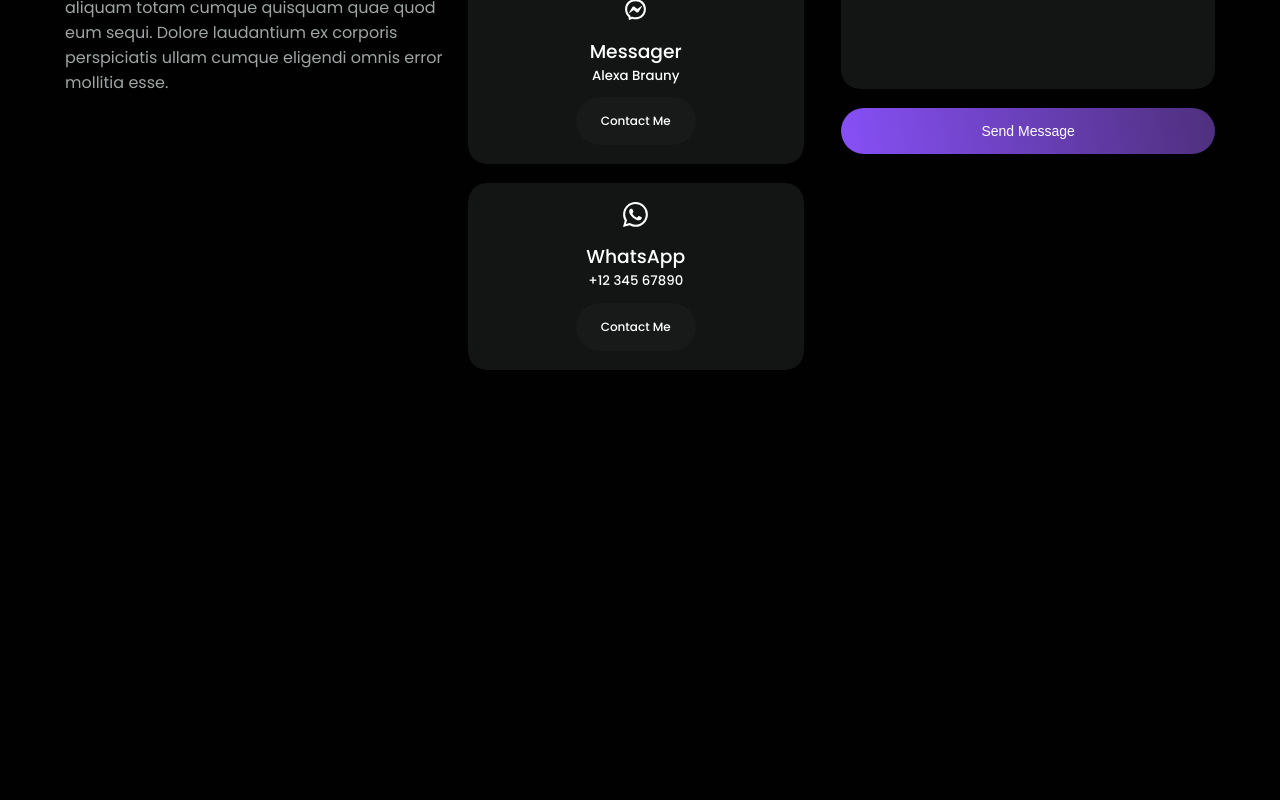
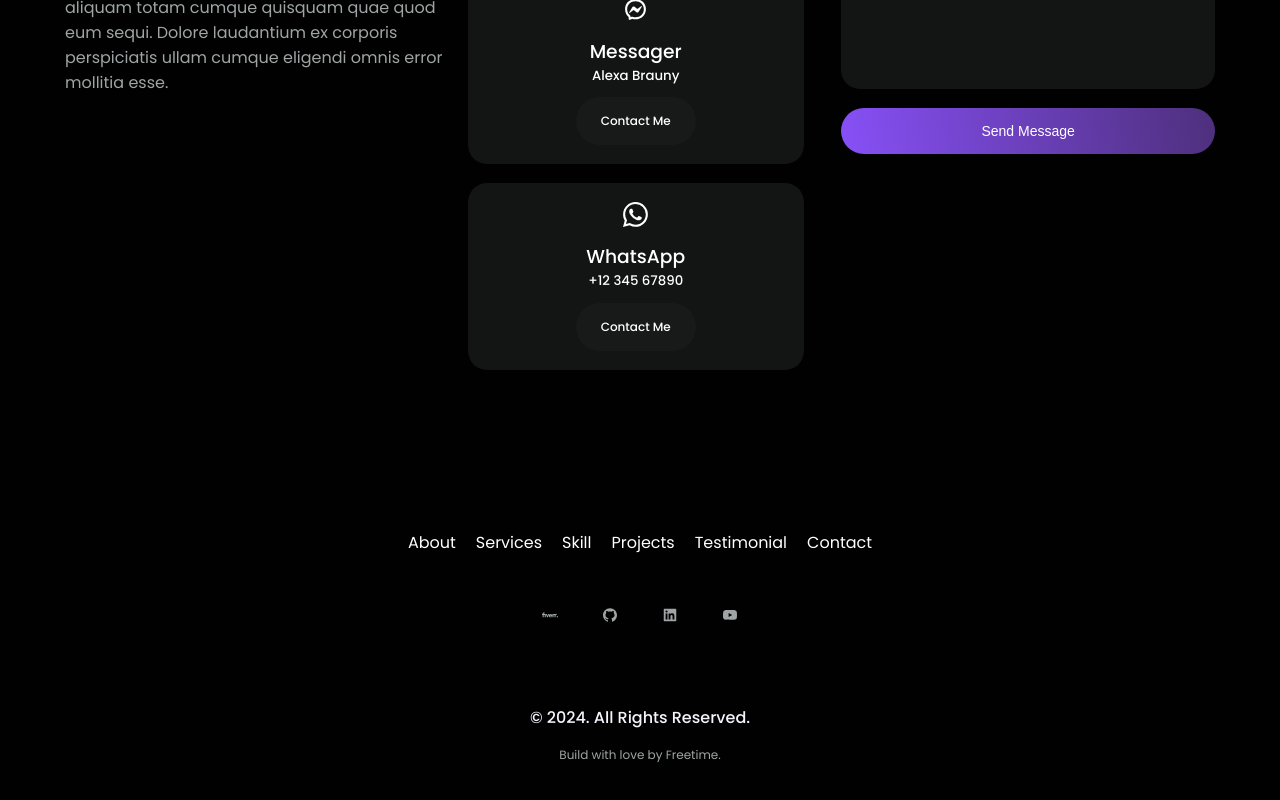
Before and after one commit to freetimezp/js-portfolio-83-web-dev, a React (Create React App) app: page / in a window 1280 px wide. Shown: the part 5984-6784 px from the top of the page. Before the commit the page ends 6434 px from the top, so only its background shows below. Built offline with nearby package versions, Linux system fonts and the light colour scheme.

Commit message:
12. js-portfolio-83-web-dev. Footer component.

```diff
--- a/src/App.js
+++ b/src/App.js
@@ -19,7 +19,7 @@ function App() {
       <Projects />
       <Testimonial />
       <Contact />
-      {/* <Footer /> */}
+      <Footer />
     </>
   );
 }
--- a/src/components/footer/Footer.jsx
+++ b/src/components/footer/Footer.jsx
@@ -1,11 +1,44 @@
 import React from 'react';
 import './footer.css';
 
+import { Link } from 'react-scroll';
+import { menu, socialHandles } from '../../data/data';
+
 const Footer = () => {
     return (
-        <div>
-            Footer
-        </div>
+        <footer id="footer">
+            <div className="section__wrapper">
+                <ul className="nav__link__container">
+                    {menu.map((list, index) => (
+                        <Link
+                            key={index}
+                            activeClass='active'
+                            className='tab__item name'
+                            to={list.name.toLowerCase()}
+                            spy={true}
+                            smooth={true}
+                            offset={-70}
+                            duration={500}
+                        >
+                            {list.name}
+                        </Link>
+                    ))}
+                </ul>
+
+                <div className="social__handles__container">
+                    {socialHandles.map((list, index) => (
+                        <a key={index} href={list.link} className='icon__container social__handles'>
+                            {list.icon}
+                        </a>
+                    ))}
+                </div>
+
+                <div className="copyright__container">
+                    <h3>&copy; 2024. All Rights Reserved.</h3>
+                    <p className="text__muted">Build with love by Freetime.</p>
+                </div>
+            </div>
+        </footer>
     );
 }
 
--- a/src/components/footer/footer.css
+++ b/src/components/footer/footer.css
@@ -0,0 +1,51 @@
+#footer .nav__link__container {
+    display: flex;
+    align-items: center;
+    justify-content: center;
+    gap: 20px;
+}
+
+#footer .nav__link {
+    transition: var(--transition);
+}
+
+#footer .nav__link:hover {
+    color: var(--color-primary);
+}
+
+#footer .social__handles__container {
+    display: flex;
+    align-items: center;
+    justify-content: center;
+    gap: 20px;
+    margin-top: 40px;
+}
+
+#footer .social__handles__container .social__handle {
+    width: 3rem;
+    font-size: 1.5rem;
+}
+
+#footer .copyright__container {
+    width: 100%;
+    text-align: center;
+    margin-top: 70px;
+}
+
+#footer .copyright__container h3 {
+    margin-bottom: 1rem;
+    font-size: 16px;
+    font-weight: 500;
+    color: var(--color-off-white);
+}
+
+#footer .copyright__container p {
+    font-size: 12px;
+}
+
+
+@media (max-width: 768px) {
+    #footer .nav__link__container {
+        flex-direction: column;
+    }
+}
```
